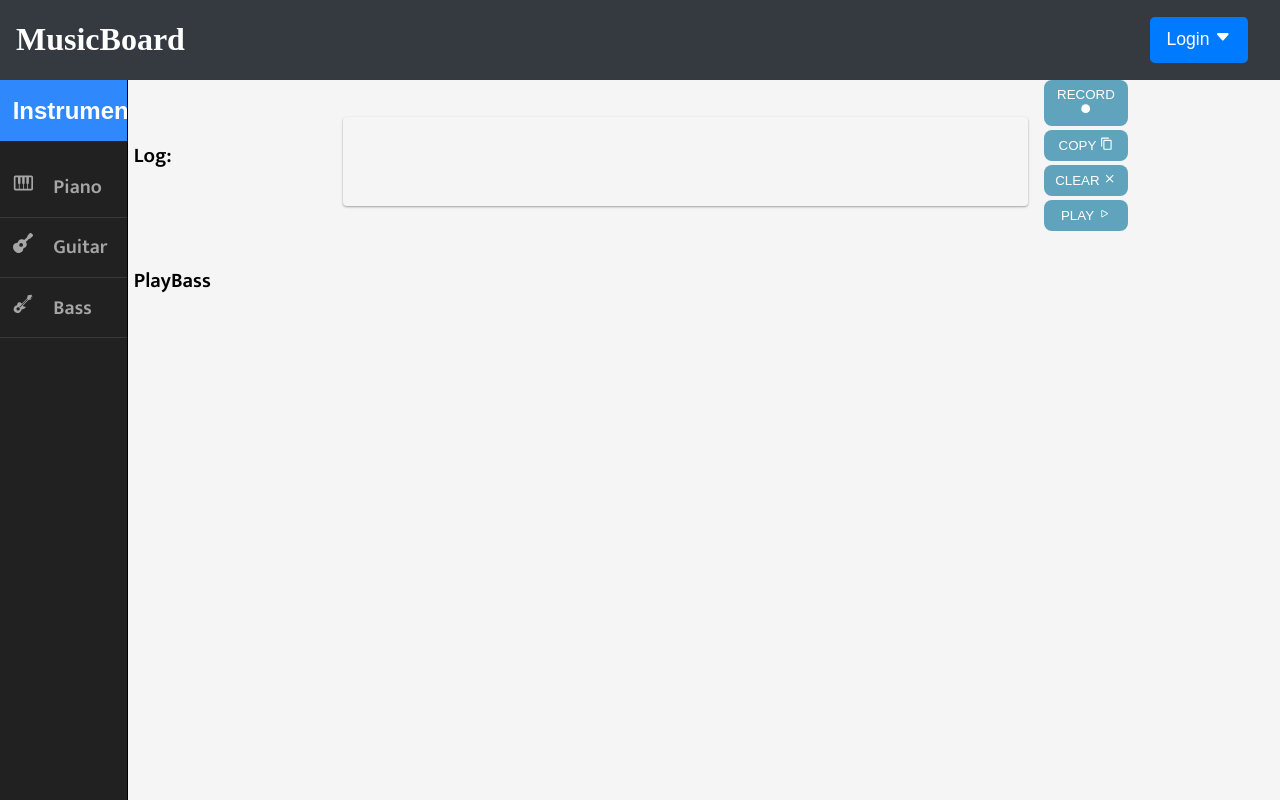
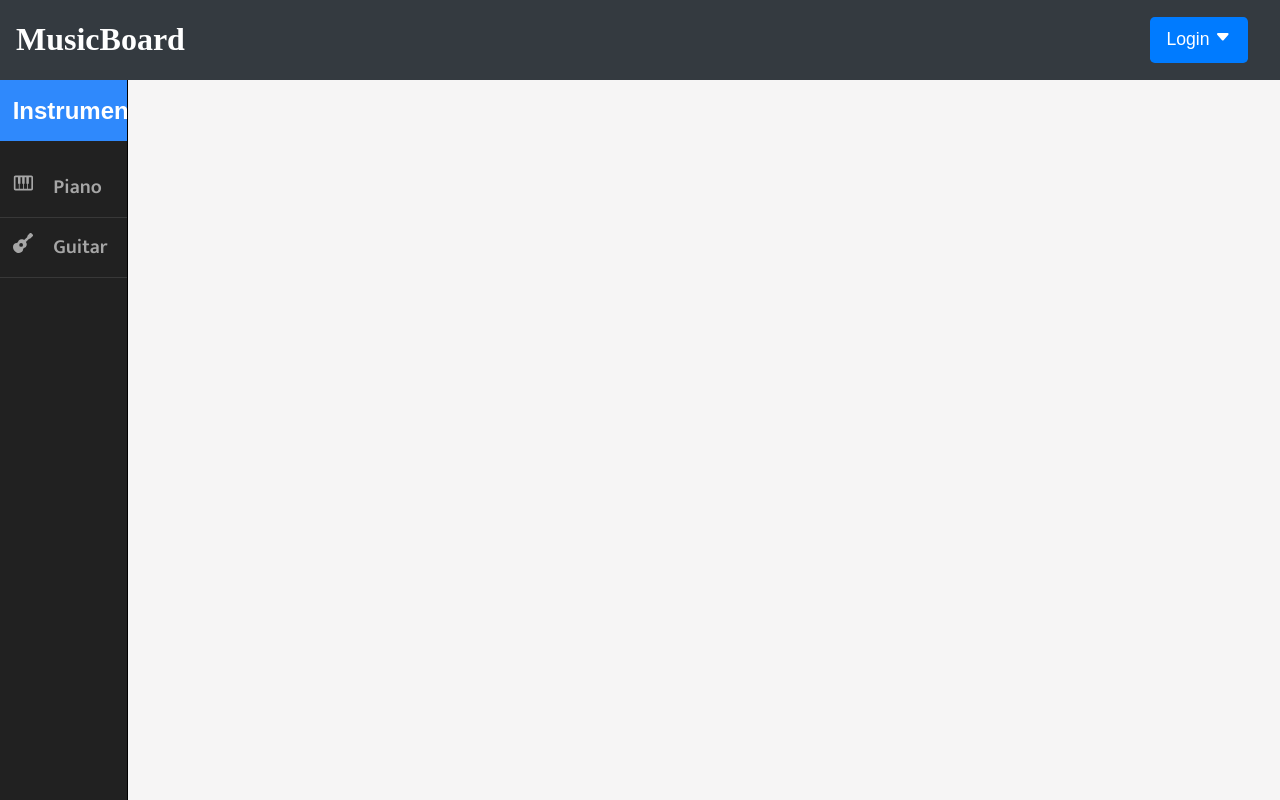
Before and after one commit to gyugyipeter/szakdoga, a React (Create React App) app in the folder frontend/: page /bass in a window 1280 px wide. Shown: the top 800 px of the page. Built offline with nearby package versions, Linux system fonts and the light colour scheme; a web font is replaced by a local one.

Commit message:
remove 3. instrument

```diff
--- a/frontend/src/components/Bass/BassBody.js
+++ /dev/null
@@ -1,14 +0,0 @@
-import React from "react";
-import Logger from "../Logger";
-import PlayBass from "./PlayBass";
-
-function BassBody(props) {
-  return (
-    <>
-      <Logger />
-      <PlayBass />
-    </>
-  );
-}
-
-export default BassBody;
--- a/frontend/src/components/Bass/PlayBass.js
+++ /dev/null
@@ -1,11 +0,0 @@
-import React from "react";
-
-function PlayBass(props) {
-  return (
-    <>
-      PlayBass
-    </>
-  );
-}
-
-export default PlayBass;
--- a/frontend/src/components/Body.js
+++ b/frontend/src/components/Body.js
@@ -11,7 +11,6 @@ import { GiGuitar } from "react-icons/gi";
 
 import Guitarbody from "./Guitar/GuitarBody";
 import Pianobody from "./Piano/PianoBody";
-import Bassbody from "./Bass/BassBody";
 import "./Sidebar.css";
 
 function Body(props) {
@@ -31,18 +30,12 @@ function Body(props) {
                 <FaGuitar className="sidebarIcon" /> <span>Guitar</span>
               </Link>
             </li>
-            <li>
-              <Link to="/bass">
-                <GiGuitar className="sidebarIcon" /> <span>Bass</span>
-              </Link>
-            </li>
           </ul>
         </nav>
         <div className="instrument">
           <Switch>
             <Route path={["/","/guitar"]} exact component={Guitarbody} />
             <Route path="/piano" exact component={Pianobody} />
-            <Route path="/bass" exact component={Bassbody} />
           </Switch>
         </div>
       </div>
```
Also changed, not shown: frontend/src/components/Bass/BassSettings.js (deleted, +0 -11 lines).
